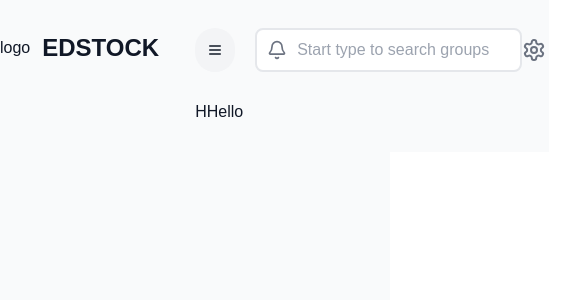
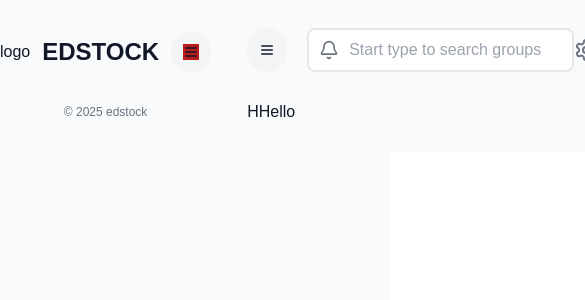
Before and after one commit to GogaImerlishvili/inventory_managment, a Next.js app: page / in a window 390 px wide. Shown: the top 300 px of the page, 585 px wide, since content can reach past the window. Built offline with nearby package versions, Linux system fonts and the light colour scheme.

Commit message:
create copy for sidebar

```diff
--- a/src/app/(components)/Sidebar/index.tsx
+++ b/src/app/(components)/Sidebar/index.tsx
@@ -1,11 +1,27 @@
+"use client"
+import { Menu } from 'lucide-react'
 import React from 'react'
 
 const Sidebar = () => {
     return (
         <div>
+            {/* TOP LOGO */}
         <div className='flex gap-3 justify-between md:justify-normal items-center pt-8'>
         <div>logo</div>
         <h1 className='font-extrabold text-2xl'>EDSTOCK</h1>
+
+        <button className='md:hidden px-3 py-3 bg-gray-100 rounded-full hover:bg-blue-100' onClick={() => {}} >
+            <Menu  className='w-4 h-4 bg-red-700'/>
+        </button>
+        </div>
+        {/* LINKS */}
+        <div className='flex-grow mt-8'>
+            {/* links here */}
+
+        </div>
+        {/* FOOTER */}
+        <div>
+            <p className='text-center text-xs text-gray-500'>&copy; 2025 edstock</p>
         </div>
         </div>
     )
```
